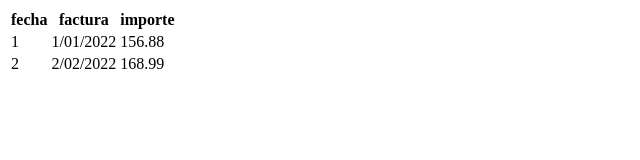
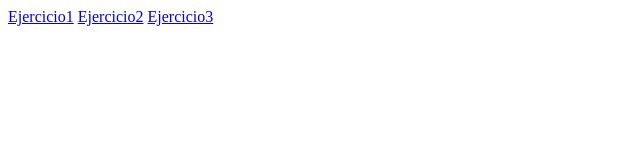
Before and after one commit to OrlandoBlock/curso-html-002, a plain HTML site: page index.html in a window 1280 px wide. Shown: the whole page, without its empty margins (0-640 px from the left). Drawn offline with Linux system fonts and the light colour scheme.

Commit message:
añado index con todo 2

```diff
--- a/index.html
+++ b/index.html
@@ -7,27 +7,9 @@
     <title>Document</title>
 </head>
 <body>
-    <table>
-        <thead>
-            <tr>
-                <th>fecha</th>
-                <th>factura</th>
-                <th>importe</th>
-            </tr>
-        </thead>
-        <tbody>
+    <a href="ejercicio1.html">Ejercicio1</a>
+    <a href="ejercicio2.html">Ejercicio2</a>
+    <a href="ejercicio3.html">Ejercicio3</a>
 
-            <tr>
-                <td>1</td>
-                <td>1/01/2022</td>
-                <td>156.88</td>
-            </tr>
-            <tr>
-                <td>2</td>
-                <td>2/02/2022</td>
-                <td>168.99</td>
-            </tr>
-        </tbody>
-    </table>
 </body>
 </html>
```
